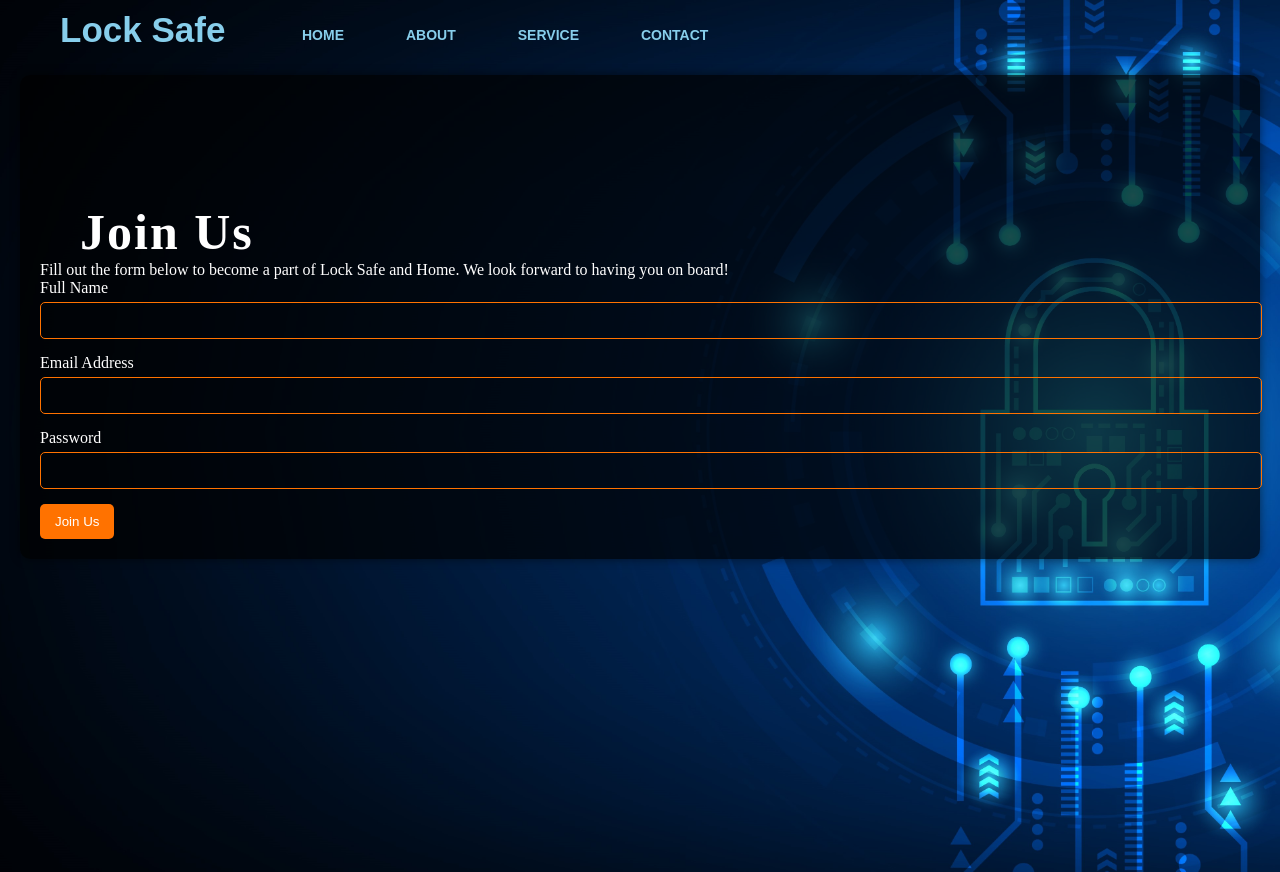
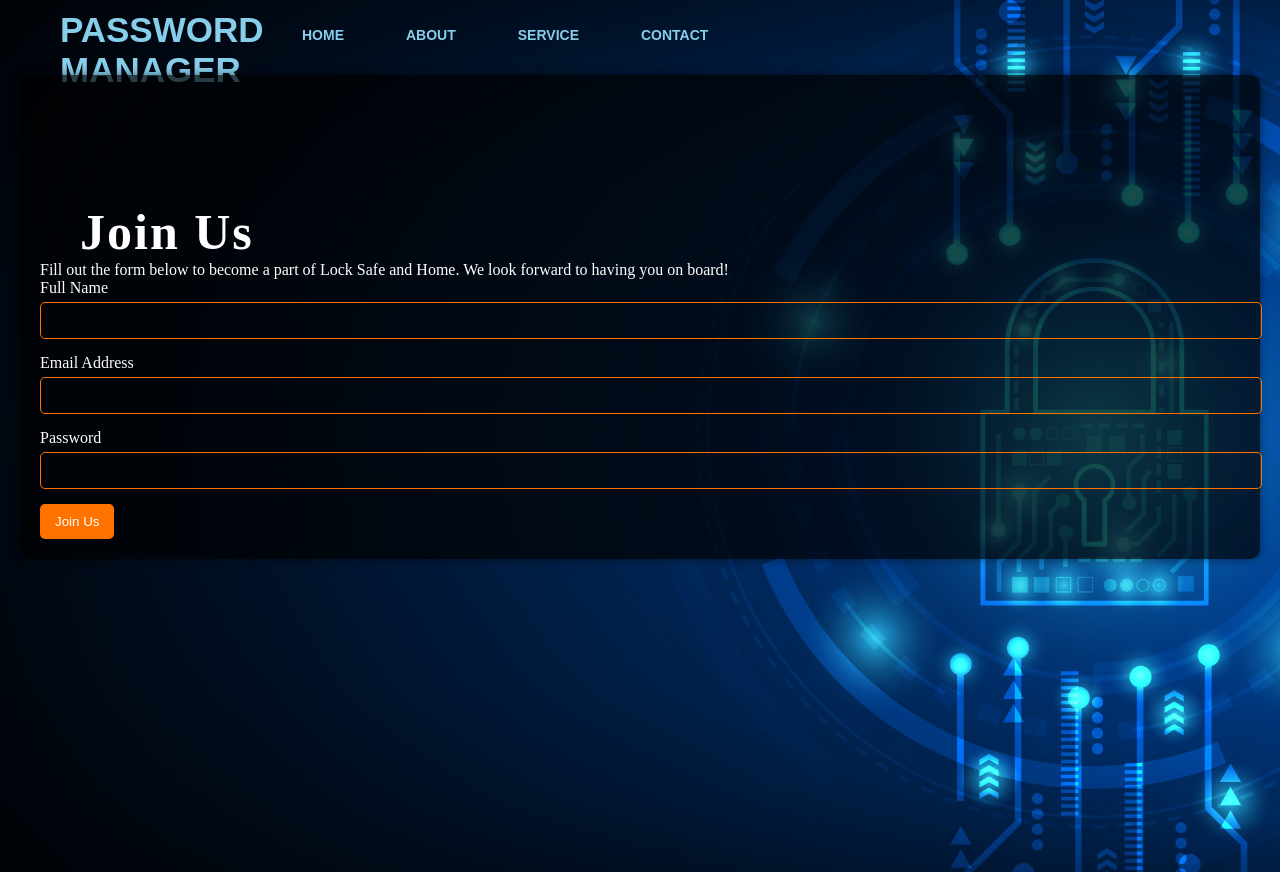
Before and after one commit to gowthami138110/password-manager, a plain HTML site: page join us.html in a window 1280 px wide. Drawn offline with Linux system fonts and the light colour scheme.

Commit message:
Update join us.html

```diff
--- a/join us.html
+++ b/join us.html
@@ -91,7 +91,7 @@
     <div class="main">
         <div class="navbar">
             <div class="icon">
-                <h2 class="logo">Lock Safe</h2>
+                <h2 class="logo">PASSWORD MANAGER</h2>
             </div>
 
             <div class="menu">
```
